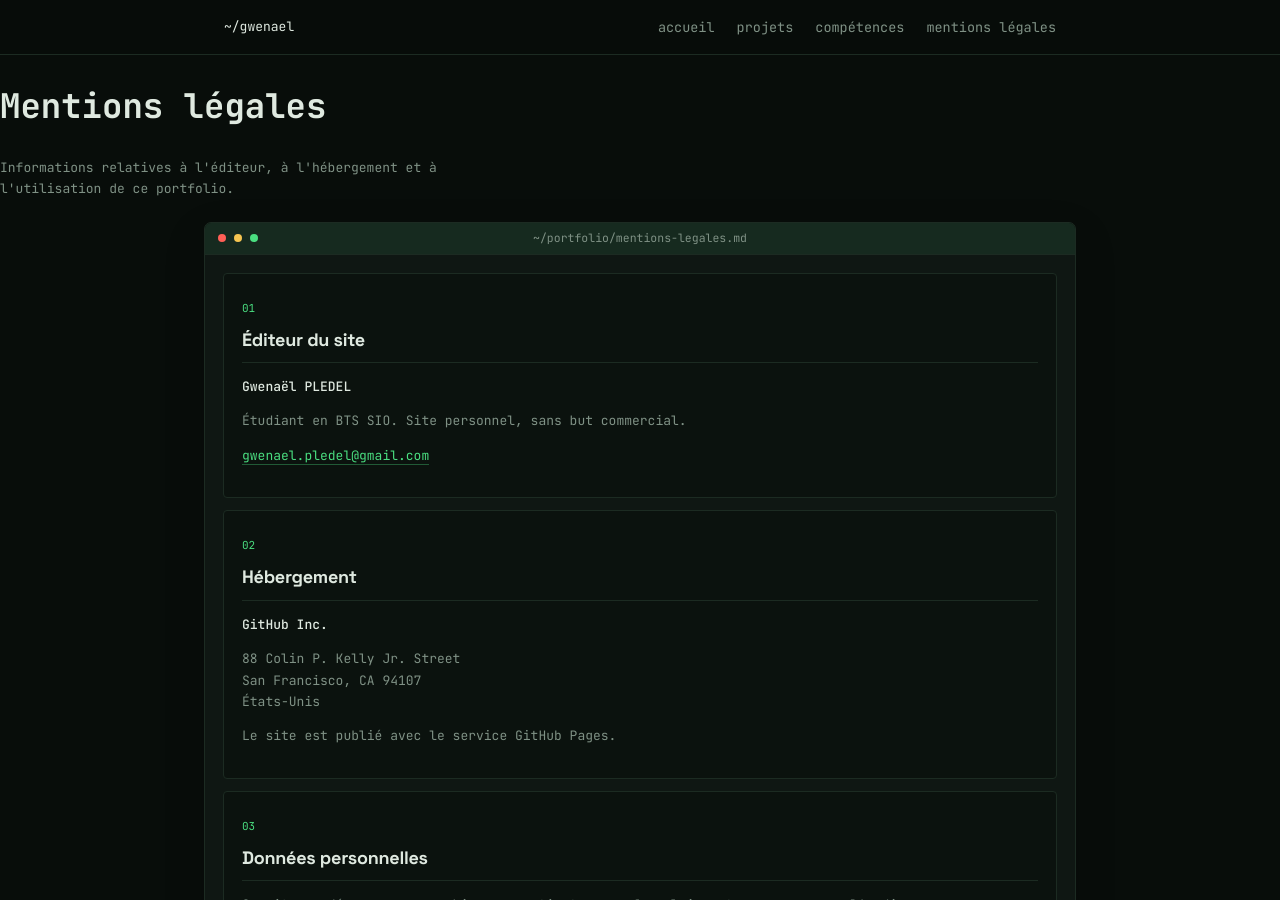
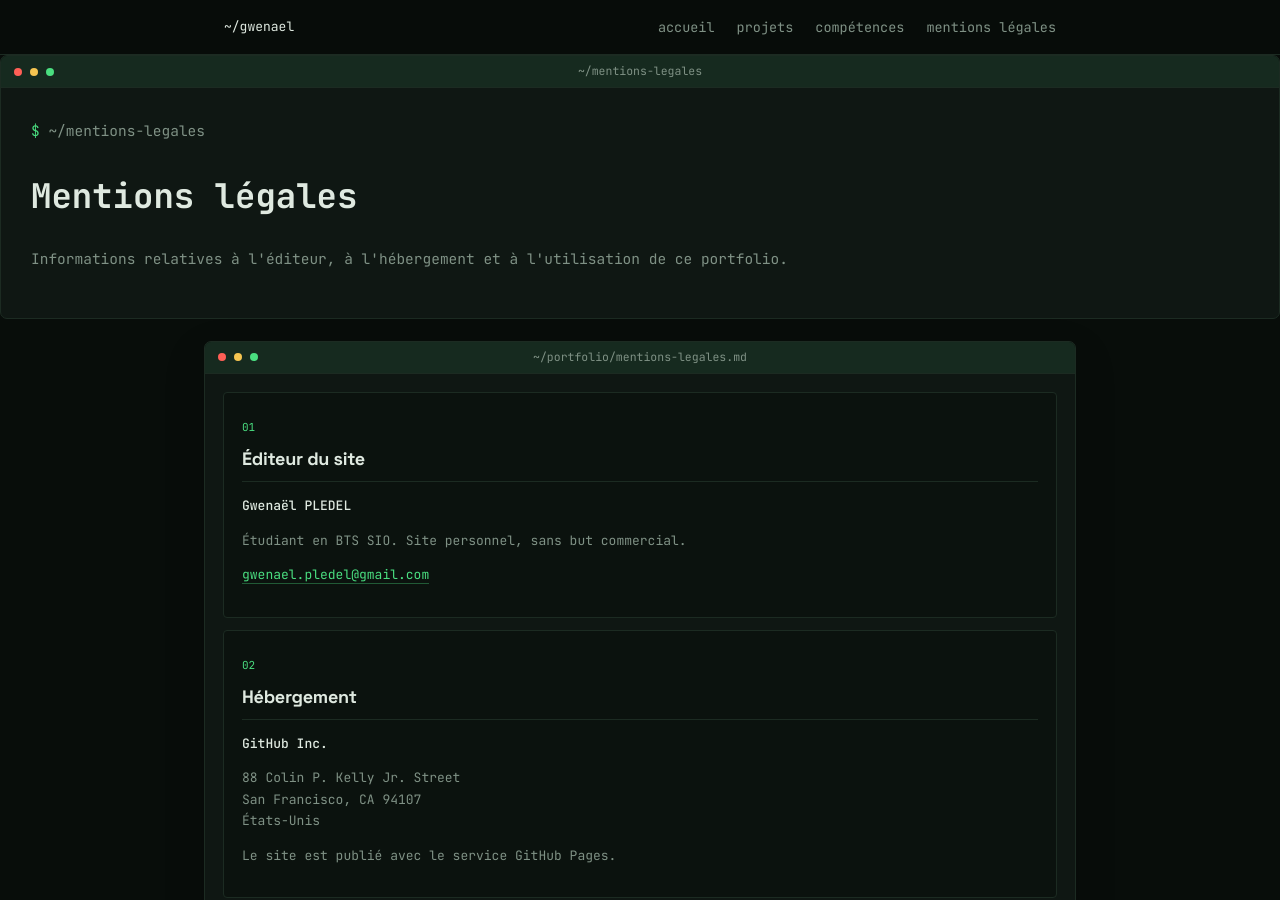
Before and after one commit to vzsca/Portfolio-Gwenael, a Jekyll site: the page built from mentions-legales.md, in a window 1280 px wide and 900 px high. Built offline with Jekyll 4.4.1, drawn with Linux system fonts in a browser that asks for light colours.

Commit message:
Style the legal page heading like the profile terminal

```diff
--- a/mentions-legales.md
+++ b/mentions-legales.md
@@ -4,9 +4,17 @@ title: Mentions légales
 permalink: /mentions-legales/
 ---
 
-# Mentions légales
-
-<p class="legal-intro">Informations relatives à l'éditeur, à l'hébergement et à l'utilisation de ce portfolio.</p>
+<div class="term legal-heading">
+  <div class="term-bar">
+    <span class="dot r"></span><span class="dot y"></span><span class="dot g"></span>
+    <span class="term-title">~/mentions-legales</span>
+  </div>
+  <div class="term-body profil">
+    <p class="prompt">~/mentions-legales</p>
+    <h1>Mentions légales</h1>
+    <p>Informations relatives à l'éditeur, à l'hébergement et à l'utilisation de ce portfolio.</p>
+  </div>
+</div>
 
 <div class="term legal-terminal">
   <div class="term-bar">
```
